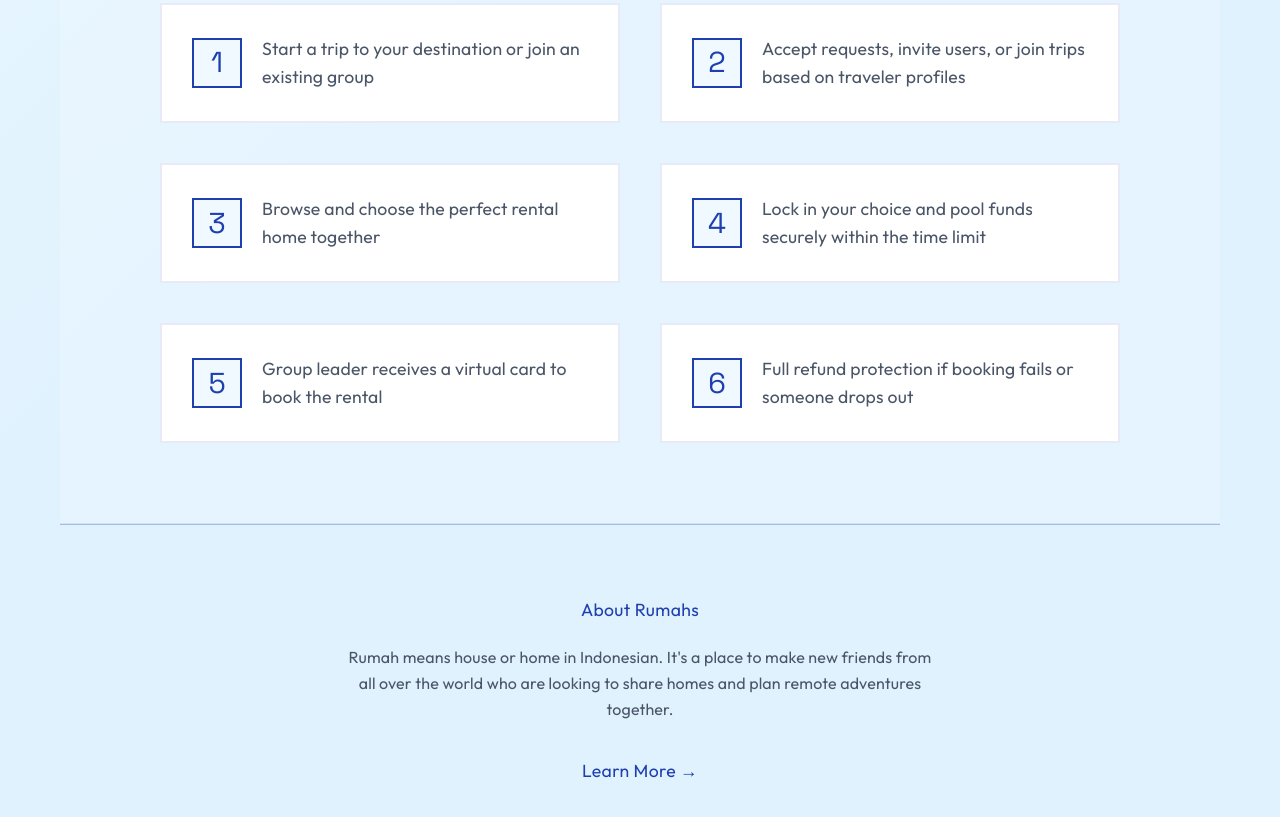
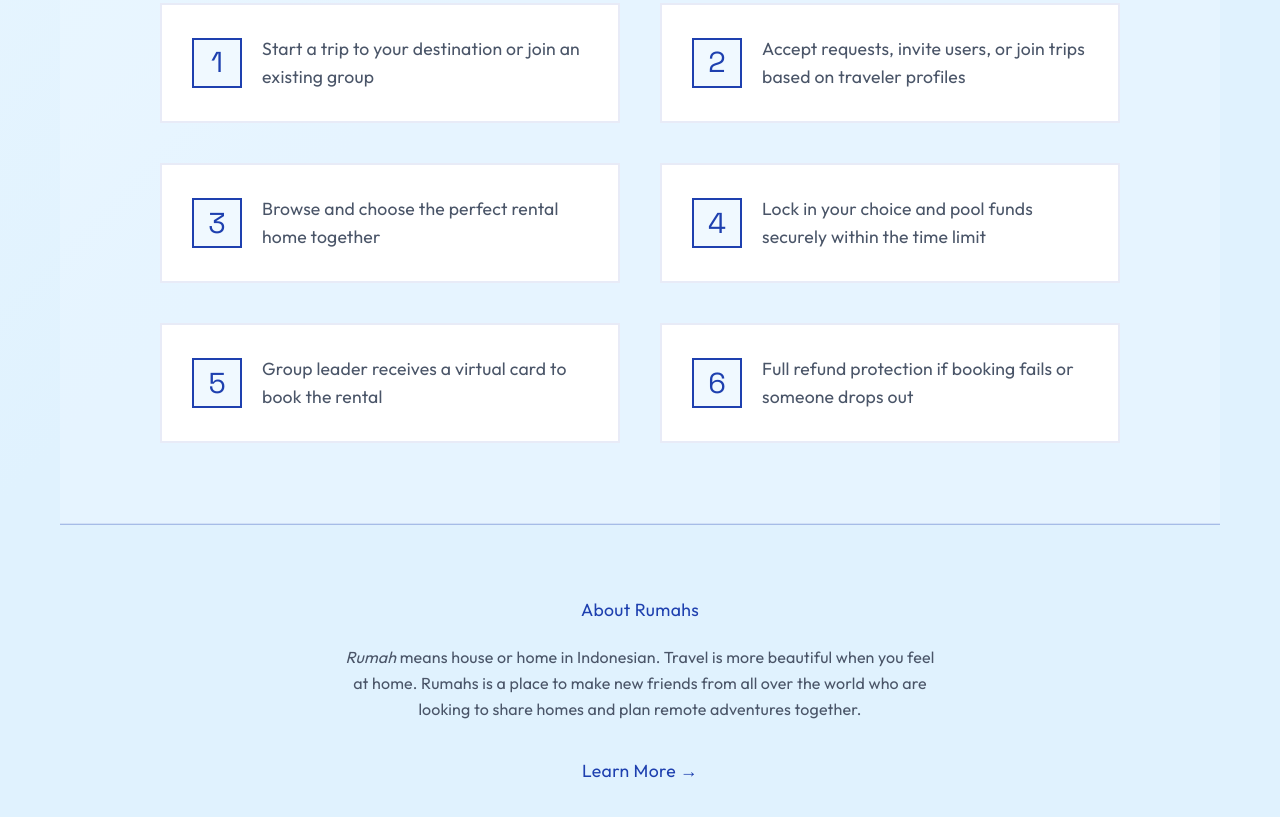
Before and after one commit to nickisew/rumahs-teaser, a website: page index.html in a window 1280 px wide. Shown: the part 1134-1951 px from the top of the page. Drawn offline with Linux system fonts and the light colour scheme.

Commit message:
italicize and make breaks

```diff
--- a/index.html
+++ b/index.html
@@ -133,7 +133,7 @@
             <nav class="footer-nav">
                 <div class="footer-content">
                     <span>About Rumahs</span>
-                    <p>Rumah means house or home in Indonesian. It's a place to make new friends from all over the world who are looking to share homes and plan remote adventures together.</p>
+                    <p><i>Rumah</i> means house or home in Indonesian. Travel is more beautiful when you feel at home. Rumahs is a place to make new friends from all over the world who are looking to share homes and plan remote adventures together.</p>
                     <a href="/about">Learn More →</a>
                 </div>
             </nav>
```
